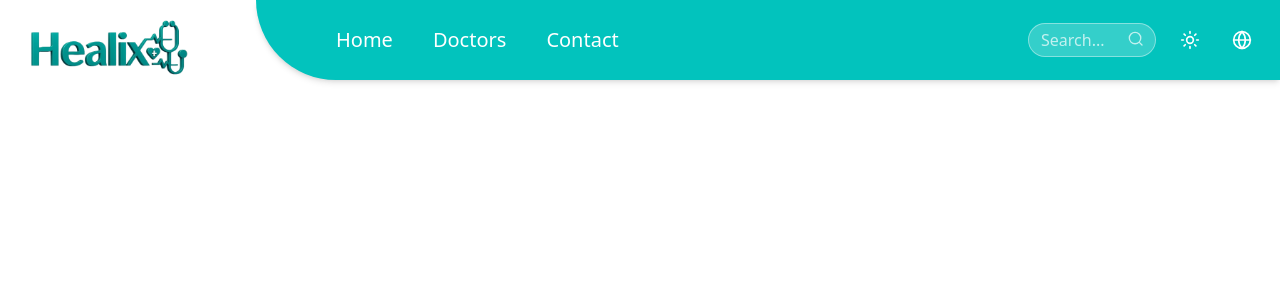
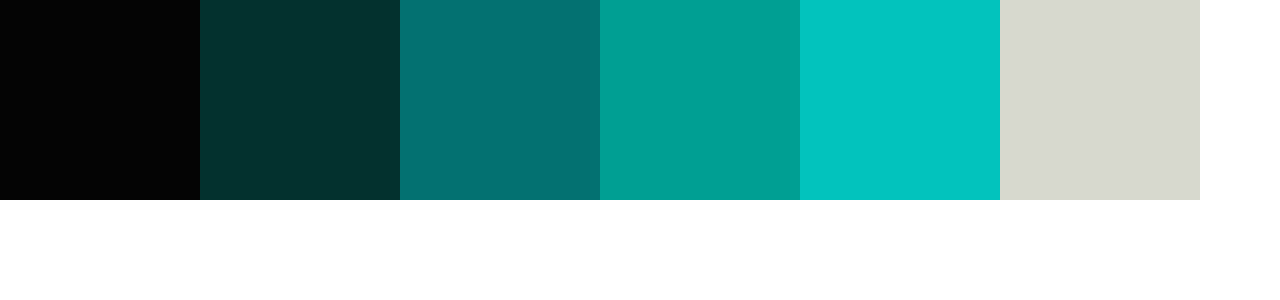
Before and after one commit to RawanIbrahim0/clinic_project_in_react, a React (Vite) app: page / in a window 1280 px wide. Shown: the top 300 px of the page. Built offline with nearby package versions, Linux system fonts and the light colour scheme.

Commit message:
anyy edit

```diff
--- a/src/App.jsx
+++ b/src/App.jsx
@@ -6,9 +6,17 @@ function App() {
 
   return (
     <>
-       <NavBar/>
-
-    </>
+{/*        <NavBar/>
+ */}
+ <div className='flex'>
+ <div className='bg-[var(--black)] w-50 h-50'></div>
+ <div className='bg-[var(--dark-green)] w-50 h-50'></div>
+ <div className='bg-[var(--caribbean-current)] w-50 h-50'></div>
+ <div className='bg-[var(--persian-green)] w-50 h-50'></div>
+ <div className='bg-[var(--robin-egg-blue)] w-50 h-50'></div>
+ <div className='bg-[var(--timberwolf)] w-50 h-50'></div>
+ </div>
+  </>
   )
 }
 
```
Also changed, not shown: src/index.css (+7 -0 lines).
